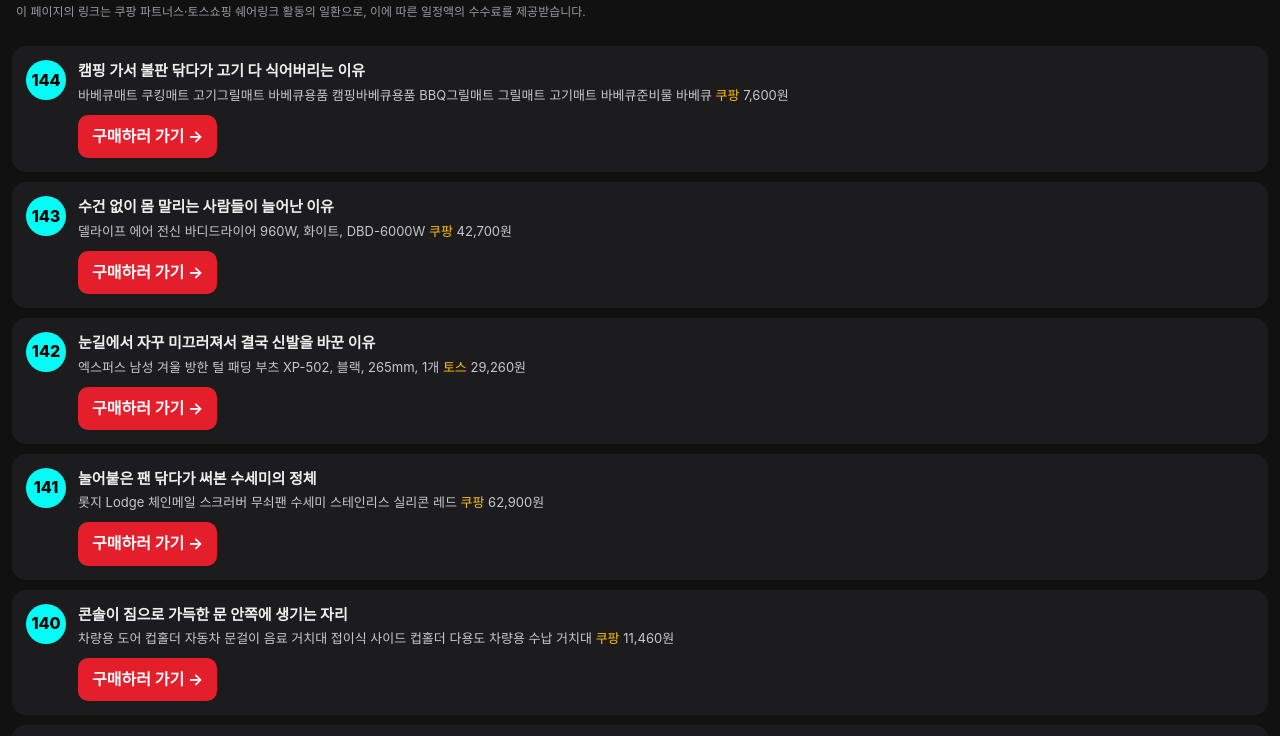
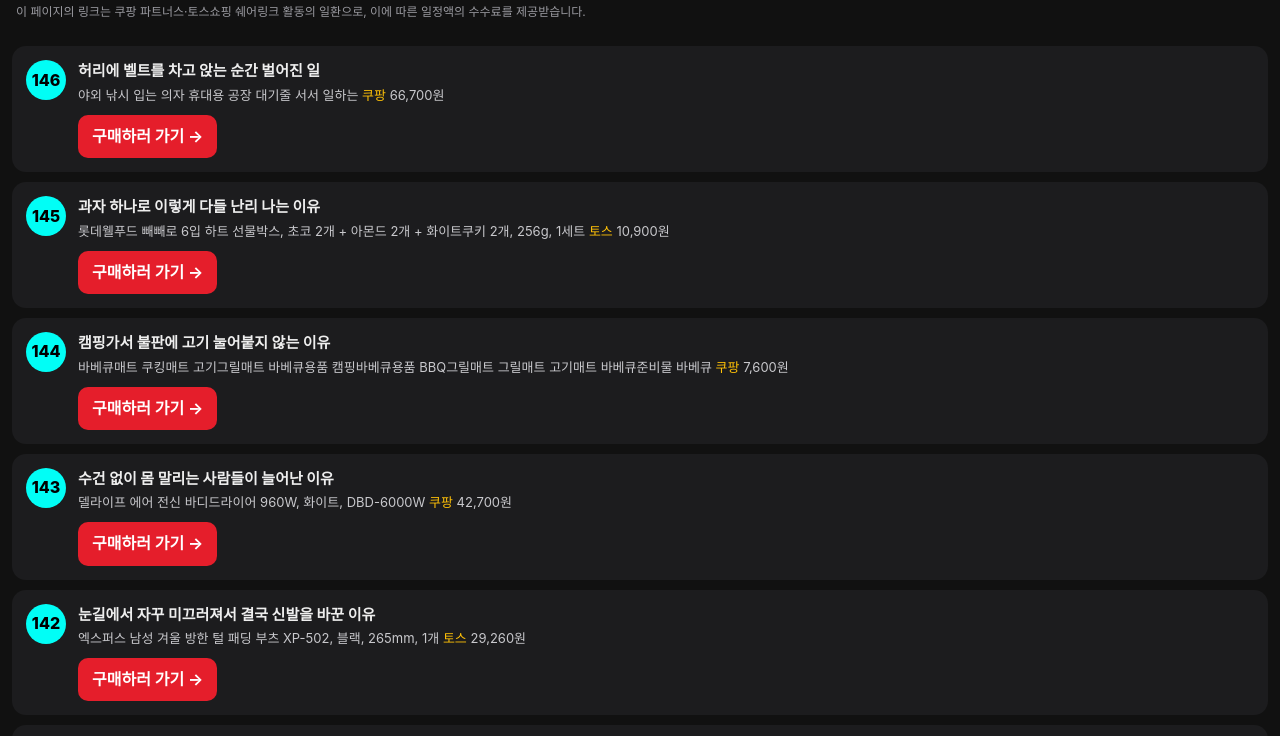
Before and after one commit to Riankim0720/shoppingcham-links, a plain HTML site: page index.html in a window 1280 px wide. Shown: the part 52-788 px from the top of the page. Drawn offline with Linux system fonts and the light colour scheme.

Commit message:
links: 갱신

```diff
--- a/index.html
+++ b/index.html
@@ -13,10 +13,12 @@ footer{color:#77777d;font-size:11px;padding:0 16px 30px}
 </style></head><body>
 <header><h1>쇼핑참견 구매링크 모음</h1><p class="notice">이 페이지의 링크는 쿠팡 파트너스·토스쇼핑 쉐어링크 활동의 일환으로, 이에 따른 일정액의 수수료를 제공받습니다.</p></header>
 <ul>
-<li id="144"><div class="n">144</div><div class="b"><div class="t">캠핑 가서 불판 닦다가 고기 다 식어버리는 이유</div><div class="p">바베큐매트 쿠킹매트 고기그릴매트 바베큐용품 캠핑바베큐용품 BBQ그릴매트 그릴매트 고기매트 바베큐준비물 바베큐 <span class="prov">쿠팡</span> 7,600원</div><a class="buy" href="https://link.coupang.com/a/iHfiZK4NGe" target="_blank" rel="noopener">구매하러 가기 →</a> </div></li>
+<li id="146"><div class="n">146</div><div class="b"><div class="t">허리에 벨트를 차고 앉는 순간 벌어진 일</div><div class="p">야외 낚시 입는 의자 휴대용 공장 대기줄 서서 일하는 <span class="prov">쿠팡</span> 66,700원</div><a class="buy" href="https://link.coupang.com/a/iHhZ8djBuu" target="_blank" rel="noopener">구매하러 가기 →</a> </div></li>
+<li id="145"><div class="n">145</div><div class="b"><div class="t">과자 하나로 이렇게 다들 난리 나는 이유</div><div class="p">롯데웰푸드 빼빼로 6입 하트 선물박스, 초코 2개 + 아몬드 2개 + 화이트쿠키 2개, 256g, 1세트 <span class="prov">토스</span> 10,900원</div><a class="buy" href="https://toss.shopping/_m/ThS2lUfh" target="_blank" rel="noopener">구매하러 가기 →</a> </div></li>
+<li id="144"><div class="n">144</div><div class="b"><div class="t">캠핑가서 불판에 고기 눌어붙지 않는 이유</div><div class="p">바베큐매트 쿠킹매트 고기그릴매트 바베큐용품 캠핑바베큐용품 BBQ그릴매트 그릴매트 고기매트 바베큐준비물 바베큐 <span class="prov">쿠팡</span> 7,600원</div><a class="buy" href="https://link.coupang.com/a/iHfiZK4NGe" target="_blank" rel="noopener">구매하러 가기 →</a> </div></li>
 <li id="143"><div class="n">143</div><div class="b"><div class="t">수건 없이 몸 말리는 사람들이 늘어난 이유</div><div class="p">델라이프 에어 전신 바디드라이어 960W, 화이트, DBD-6000W <span class="prov">쿠팡</span> 42,700원</div><a class="buy" href="https://link.coupang.com/a/iHc2mcmxCC" target="_blank" rel="noopener">구매하러 가기 →</a> </div></li>
 <li id="142"><div class="n">142</div><div class="b"><div class="t">눈길에서 자꾸 미끄러져서 결국 신발을 바꾼 이유</div><div class="p">엑스퍼스 남성 겨울 방한 털 패딩 부츠 XP-502, 블랙, 265mm, 1개 <span class="prov">토스</span> 29,260원</div><a class="buy" href="https://toss.shopping/_m/DhGsLvGo" target="_blank" rel="noopener">구매하러 가기 →</a> </div></li>
-<li id="141"><div class="n">141</div><div class="b"><div class="t">눌어붙은 팬 닦다가 써본 수세미의 정체</div><div class="p">롯지 Lodge 체인메일 스크러버 무쇠팬 수세미 스테인리스 실리콘 레드 <span class="prov">쿠팡</span> 62,900원</div><a class="buy" href="https://link.coupang.com/a/iHbajQUn6W" target="_blank" rel="noopener">구매하러 가기 →</a> </div></li>
+<li id="141"><div class="n">141</div><div class="b"><div class="t">팬 눌어붙은 기름때 손목까지 아팠던 이유</div><div class="p">필모어 스텐 316 특대형 철수세미 스텐링 스테인리스 텀블러 탄냄비 세척, 1개, 13 x 13 cm (L) <span class="prov">쿠팡</span> 9,000원</div><a class="buy" href="https://link.coupang.com/a/iHkdQH0WUS" target="_blank" rel="noopener">구매하러 가기 →</a> </div></li>
 <li id="140"><div class="n">140</div><div class="b"><div class="t">콘솔이 짐으로 가득한 문 안쪽에 생기는 자리</div><div class="p">차량용 도어 컵홀더 자동차 문걸이 음료 거치대 접이식 사이드 컵홀더 다용도 차량용 수납 거치대 <span class="prov">쿠팡</span> 11,460원</div><a class="buy" href="https://link.coupang.com/a/izkEdFf3zU" target="_blank" rel="noopener">구매하러 가기 →</a> </div></li>
 <li id="139"><div class="n">139</div><div class="b"><div class="t">핀셋으로 잔털 뽑던 당신 화장 시간이 확 줄어</div><div class="p">구텐샵 스프링 잔털 제거기 2중 잔털정리기 얼굴솜털왁싱 <span class="prov">쿠팡</span> 1,900원</div><a class="buy" href="https://link.coupang.com/a/izkEciDtKK" target="_blank" rel="noopener">구매하러 가기 →</a> </div></li>
 <li id="138"><div class="n">138</div><div class="b"><div class="t">고기 구운 날 밤마다 연기 냄새 바로 사라짐</div><div class="p">HULULU 휴대용 미니 후드 연기흡입기 가정용 탁상형 무연 주방 연기제거기 <span class="prov">쿠팡</span> 29,800원</div><a class="buy" href="https://link.coupang.com/a/izkD5AsjN6" target="_blank" rel="noopener">구매하러 가기 →</a> </div></li>
@@ -67,13 +69,13 @@ footer{color:#77777d;font-size:11px;padding:0 16px 30px}
 <li id="93"><div class="n">93</div><div class="b"><div class="t">펜슬까지 챙기느라 폰케이스에 꽂으면 끝</div><div class="p">저스틴 비버 폰 케이스 무광 투명 울트라 플러스 백 커버 <span class="prov">쿠팡</span> 12,000원</div><a class="buy" href="https://link.coupang.com/a/h5rLiREOKO" target="_blank" rel="noopener">구매하러 가기 →</a> </div></li>
 <li id="92"><div class="n">92</div><div class="b"><div class="t">세탁기 숙여서 꺼내는 집 수납장에 쏙 숨겼다</div><div class="p">이케아 METOD 메토드 빌트인가전/싱크대 하부장 화이트 80x60x80cm 304.305.98 <span class="prov">쿠팡</span> 88,160원</div><a class="buy" href="https://link.coupang.com/a/hKFwerADSK" target="_blank" rel="noopener">구매하러 가기 →</a> </div></li>
 <li id="91"><div class="n">91</div><div class="b"><div class="t">편의점 뛰어가던 여름 그대로 부어 돌리면 끝</div><div class="p">닌자 슬러시 메이커 220V 슬러쉬 기계 FS301 <span class="prov">쿠팡</span> 630,200원</div><a class="buy" href="https://link.coupang.com/a/hKFBnH8Ixw" target="_blank" rel="noopener">구매하러 가기 →</a> <a class="yt" href="https://youtube.com/shorts/EWWW5s_6njE" target="_blank" rel="noopener">영상 보기</a></div></li>
-<li id="90"><div class="n">90</div><div class="b"><div class="t">계란이 눌어붙는 팬 길들이면 코팅이 산다</div><div class="p">헥스클래드 인덕션 하이브리드 프라이팬 <span class="prov">쿠팡</span> 238,000원</div><a class="buy" href="https://link.coupang.com/a/hKmhmwCYZE" target="_blank" rel="noopener">구매하러 가기 →</a> <a class="yt" href="https://youtube.com/shorts/zDe7B86I2_8" target="_blank" rel="noopener">영상 보기</a></div></li>
-<li id="89"><div class="n">89</div><div class="b"><div class="t">책상 위가 지저분한 케이블 정리 한 번에</div><div class="p">아스크로노 Ascrono® MacBook Docking Station 해외직구 정품 <span class="prov">쿠팡</span> 730,000원</div><a class="buy" href="https://link.coupang.com/a/hKlJIKYOpo" target="_blank" rel="noopener">구매하러 가기 →</a> <a class="yt" href="https://youtube.com/shorts/ZbgBNv46I-I" target="_blank" rel="noopener">영상 보기</a></div></li>
+<li id="90"><div class="n">90</div><div class="b"><div class="t">계란이 눌어붙는 팬 길들이면 코팅이 산다</div><div class="p">헥스클래드 인덕션 하이브리드 프라이팬 <span class="prov">쿠팡</span> 238,000원</div><a class="buy" href="https://link.coupang.com/a/hKmhmwCYZE" target="_blank" rel="noopener">구매하러 가기 →</a> <a class="yt" href="https://youtube.com/shorts/0fKie8c_Bqc" target="_blank" rel="noopener">영상 보기</a></div></li>
+<li id="89"><div class="n">89</div><div class="b"><div class="t">책상 위가 지저분한 케이블 정리 한 번에</div><div class="p">아스크로노 Ascrono® MacBook Docking Station 해외직구 정품 <span class="prov">쿠팡</span> 730,000원</div><a class="buy" href="https://link.coupang.com/a/hKlJIKYOpo" target="_blank" rel="noopener">구매하러 가기 →</a> <a class="yt" href="https://youtube.com/shorts/Iv65S6S_6b4" target="_blank" rel="noopener">영상 보기</a></div></li>
 <li id="88"><div class="n">88</div><div class="b"><div class="t">하루종일 안고만 있기 손은 자유로워져요</div><div class="p">키아베이비즈, 오리지널 베이비 랩 휴대용 지지대, 0~36개월 아기용, 새들 브라운, 1개 KEA-22713 <span class="prov">쿠팡</span> 48,450원</div><a class="buy" href="https://link.coupang.com/a/hKj6pWGrtc" target="_blank" rel="noopener">구매하러 가기 →</a> </div></li>
-<li id="87"><div class="n">87</div><div class="b"><div class="t">실크 블라우스 다릴 때 옷감 탈 걱정 없이 쫙</div><div class="p">로라스타 SMART U 올인원 의류관리기 스팀다리미 <span class="prov">쿠팡</span> 3,900,400원</div><a class="buy" href="https://link.coupang.com/a/hKjV9v8qSi" target="_blank" rel="noopener">구매하러 가기 →</a> <a class="yt" href="https://youtube.com/shorts/lUAGFFhZH7o" target="_blank" rel="noopener">영상 보기</a></div></li>
+<li id="87"><div class="n">87</div><div class="b"><div class="t">실크 블라우스 다릴 때 옷감 탈 걱정 없이 쫙</div><div class="p">로라스타 SMART U 올인원 의류관리기 스팀다리미 <span class="prov">쿠팡</span> 3,900,400원</div><a class="buy" href="https://link.coupang.com/a/hKjV9v8qSi" target="_blank" rel="noopener">구매하러 가기 →</a> <a class="yt" href="https://youtube.com/shorts/QWbV82zJ1QQ" target="_blank" rel="noopener">영상 보기</a></div></li>
 <li id="86"><div class="n">86</div><div class="b"><div class="t">벽 낙서 때문에 고민될 때 물만 묻혀도 싹 지워져요</div><div class="p">알티피아 매직 양면 클리닝 지우개 스펀지 블럭 주방 청소도구 <span class="prov">쿠팡</span> 4,400원</div><a class="buy" href="https://link.coupang.com/a/hJYx6WLb4u" target="_blank" rel="noopener">구매하러 가기 →</a> </div></li>
-<li id="85"><div class="n">85</div><div class="b"><div class="t">손목이 아픈 당근 손질 두께 균일한 채썰기</div><div class="p">동플마켓 만능채칼 필러 슬라이서 양면 당근 감자 양배추채칼 채썰기, 1개, 프리미엄 실버 <span class="prov">쿠팡</span> 8,500원</div><a class="buy" href="https://link.coupang.com/a/hJUczjmUhg" target="_blank" rel="noopener">구매하러 가기 →</a> <a class="yt" href="https://youtube.com/shorts/skVMH5LKG78" target="_blank" rel="noopener">영상 보기</a></div></li>
-<li id="84"><div class="n">84</div><div class="b"><div class="t">잡곡 봉지 쌓이는 주방 돌리면 한줌씩 딱 나옴</div><div class="p">잡곡 회전 디스펜서 보관통 오곡밥 쌀통 가정용 보관함 곡물 시리얼 화이트 5kg <span class="prov">쿠팡</span> 29,400원</div><a class="buy" href="https://link.coupang.com/a/hJJ18kpXOK" target="_blank" rel="noopener">구매하러 가기 →</a> <a class="yt" href="https://youtube.com/shorts/-I-u0Z1k94I" target="_blank" rel="noopener">영상 보기</a></div></li>
+<li id="85"><div class="n">85</div><div class="b"><div class="t">손목이 아픈 당근 손질 두께 균일한 채썰기</div><div class="p">동플마켓 만능채칼 필러 슬라이서 양면 당근 감자 양배추채칼 채썰기, 1개, 프리미엄 실버 <span class="prov">쿠팡</span> 8,500원</div><a class="buy" href="https://link.coupang.com/a/hJUczjmUhg" target="_blank" rel="noopener">구매하러 가기 →</a> <a class="yt" href="https://youtube.com/shorts/daF1Zeg3tbc" target="_blank" rel="noopener">영상 보기</a></div></li>
+<li id="84"><div class="n">84</div><div class="b"><div class="t">잡곡 봉지 쌓이는 주방 돌리면 한줌씩 딱 나옴</div><div class="p">잡곡 회전 디스펜서 보관통 오곡밥 쌀통 가정용 보관함 곡물 시리얼 화이트 5kg <span class="prov">쿠팡</span> 29,400원</div><a class="buy" href="https://link.coupang.com/a/hJJ18kpXOK" target="_blank" rel="noopener">구매하러 가기 →</a> <a class="yt" href="https://youtube.com/shorts/M-_-m4Ew9pE" target="_blank" rel="noopener">영상 보기</a></div></li>
 <li id="83"><div class="n">83</div><div class="b"><div class="t">책상이 늘 지저분할 때 전원선 하나로 끝나는 정리</div><div class="p">Apple 아이맥 24 M4칩 <span class="prov">쿠팡</span> 2,941,000원</div><a class="buy" href="https://link.coupang.com/a/hJG9z7rY5I" target="_blank" rel="noopener">구매하러 가기 →</a> </div></li>
 <li id="82"><div class="n">82</div><div class="b"><div class="t">보자마자 입이 떡 벌어짐 이게 진짜 꿀템이라고</div><div class="p">HAIMINGJUN 회전식 식품 보관 용기 항아리 재사용 가능 곡물 분배기 정리함 땅콩 아침 식사 레스토랑  <span class="prov">쿠팡</span> 23,390원</div><a class="buy" href="https://link.coupang.com/a/hJqSBtpWKW" target="_blank" rel="noopener">구매하러 가기 →</a> </div></li>
 <li id="81"><div class="n">81</div><div class="b"><div class="t">혼자 설치한 이 제품 역대급 반응이라고</div><div class="p">샤인트립 05시리즈 리빙쉘 분리형 방수 캠핑 텐트 대형 그늘막 <span class="prov">쿠팡</span> 300,000원</div><a class="buy" href="https://link.coupang.com/a/hI6I58tkfA" target="_blank" rel="noopener">구매하러 가기 →</a> </div></li>
```
